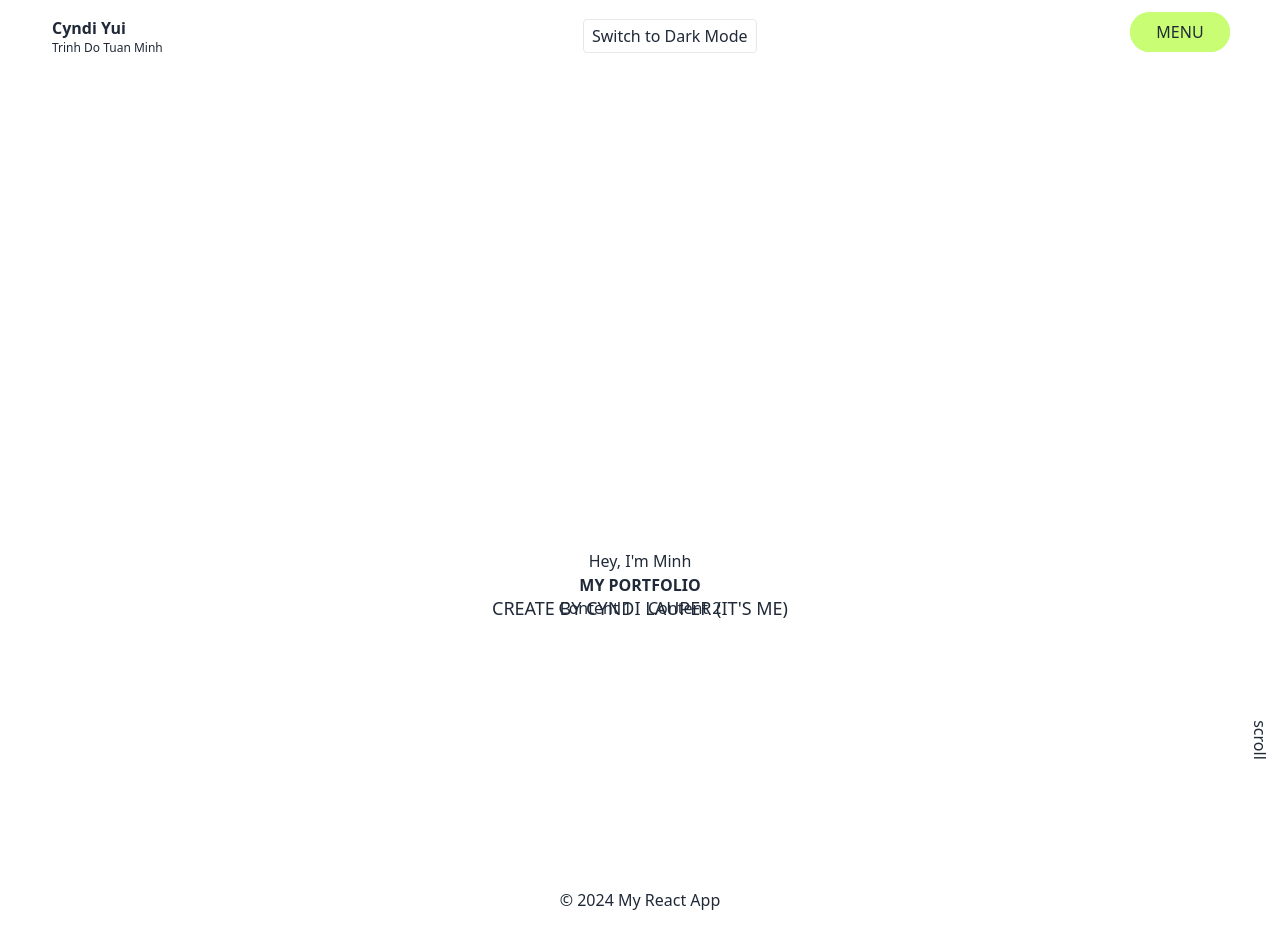
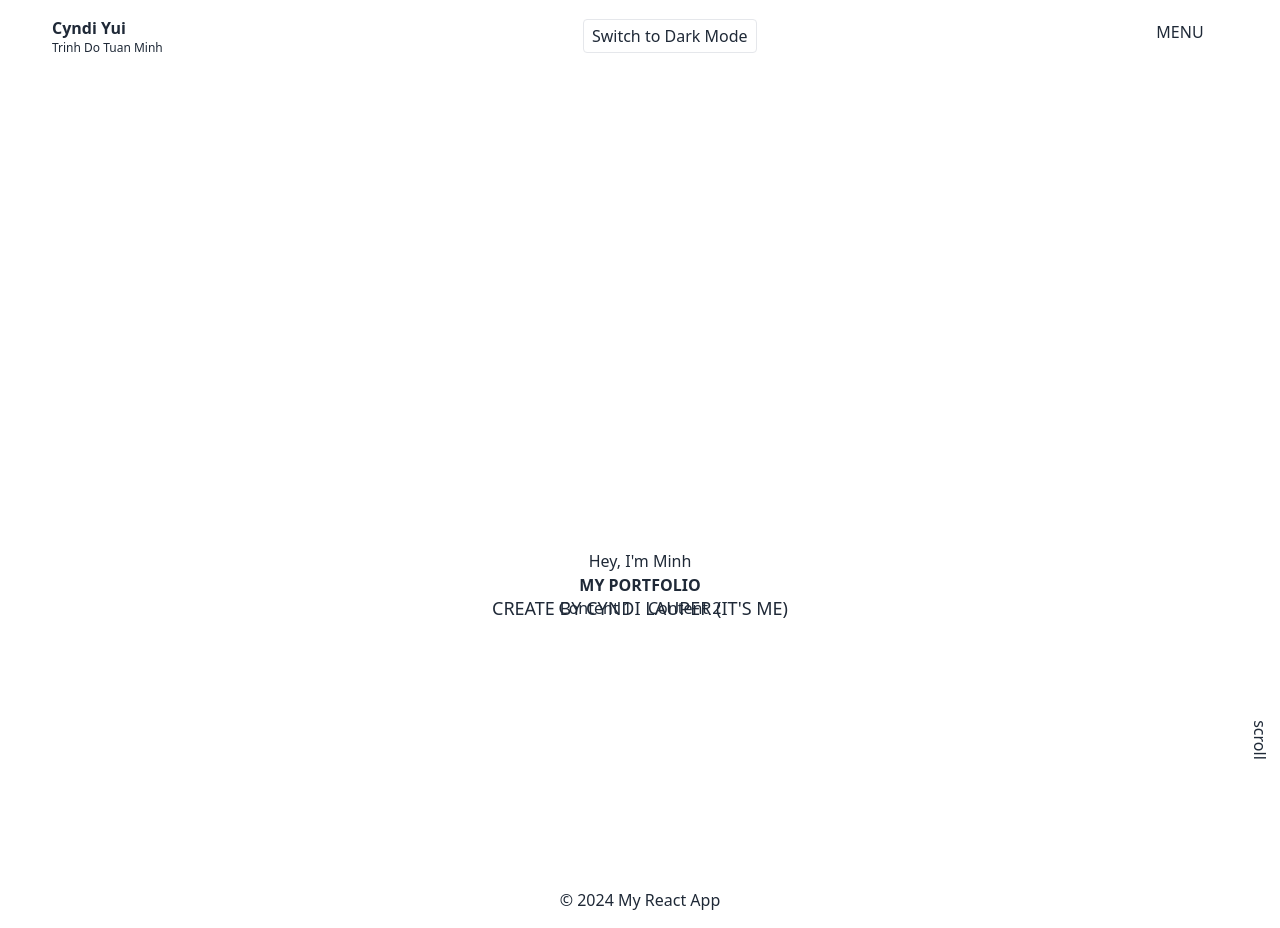
Before and after one commit to Cyndii-Lauper/my-portfolio, a React (Vite) app: page /about in a window 1280 px wide. Built offline with nearby package versions, Linux system fonts and the light colour scheme.

Commit message:
style: update styles for Menu component to support themes

```diff
--- a/src/assets/styles/themes/dark.ts
+++ b/src/assets/styles/themes/dark.ts
@@ -2,4 +2,5 @@ export const DARK = {
   '--color-background': '#1f2937',
   '--color-text': '#f3f4f6',
   '--color-primary': '#3b82f6',
+  '--color-menu': '#ffffff',
 };
--- a/src/assets/styles/themes/light.ts
+++ b/src/assets/styles/themes/light.ts
@@ -2,4 +2,5 @@ export const LIGHT = {
   '--color-background': '#ffffff',
   '--color-text': '#1f2937',
   '--color-primary': '#3b82f6',
+  '--color-menu': '#1f2937',
 };
--- a/src/components/Menu/Menu.tsx
+++ b/src/components/Menu/Menu.tsx
@@ -31,10 +31,11 @@ export function Menu() {
   return (
     <div className="fixed right-[50px] top-[1.5%]">
       <motion.div
-        className="w-[480px] h-[650px] bg-[#c9fd74] rounded-[25px] relative"
+        className="w-[480px] h-[650px] rounded-[25px] relative"
         variants={menu}
         animate={isActive ? 'open' : 'closed'}
         initial="closed"
+        style={{ backgroundColor: `var(--color-background)` }}
       >
         <AnimatePresence>{isActive && <Nav />}</AnimatePresence>
       </motion.div>
--- a/src/components/Menu/Nav.tsx
+++ b/src/components/Menu/Nav.tsx
@@ -19,7 +19,7 @@ export function Nav() {
                 animate="enter"
                 exit="exit"
               >
-                <a className="no-underline text-black text-[46px]" href={href}>
+                <a className="no-underline text-[46px]" href={href}>
                   {title}
                 </a>
               </motion.div>
--- a/src/components/Menu/style.module.scss
+++ b/src/components/Menu/style.module.scss
@@ -16,14 +16,13 @@
     .el {
       width: 100%;
       height: 100%;
-      background-color: #c9fd74;
       p {
         margin: 0px;
       }
       &:nth-of-type(2) {
         background-color: black;
         p {
-          color: #c9fd74;
+          color: white;
         }
       }
       &:hover {
--- a/src/constants/data-menu.ts
+++ b/src/constants/data-menu.ts
@@ -5,7 +5,7 @@ export const LINKS = [
   },
   {
     title: 'Agency',
-    href: '/',
+    href: '/about',
   },
   {
     title: 'Expertise',
```
